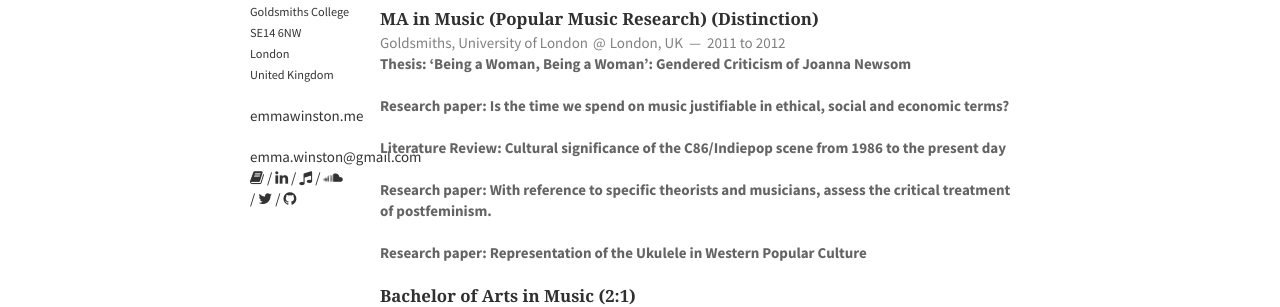
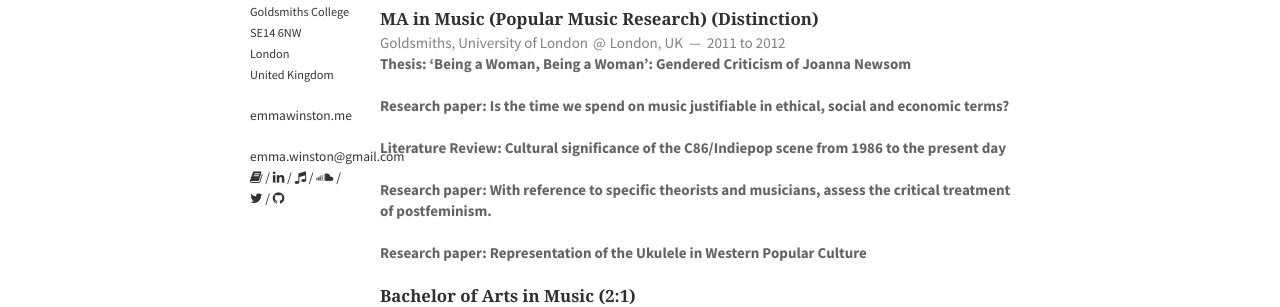
Before and after one commit to emmawinston/cv, a Jekyll site: the page built from index.html, in a window 1280 px wide. Shown: the part 293-600 px from the top of the page. Built offline with Jekyll 4.4.1, drawn with Linux system fonts in a browser that asks for light colours; nearby versions of some CDN libraries; Markdown is read by kramdown in place of the engine named in the settings; the list of posts is cut into pages by our own code.

Commit message:
smaller font

```diff
--- a/static/css/layout.css
+++ b/static/css/layout.css
@@ -133,6 +133,10 @@
   font-size: 0.82em;
 }
 
+.container > header p {
+  font-size: 0.9em;
+}
+
 .container > header p:last-child {
     margin-bottom: 20px;
 }
```
